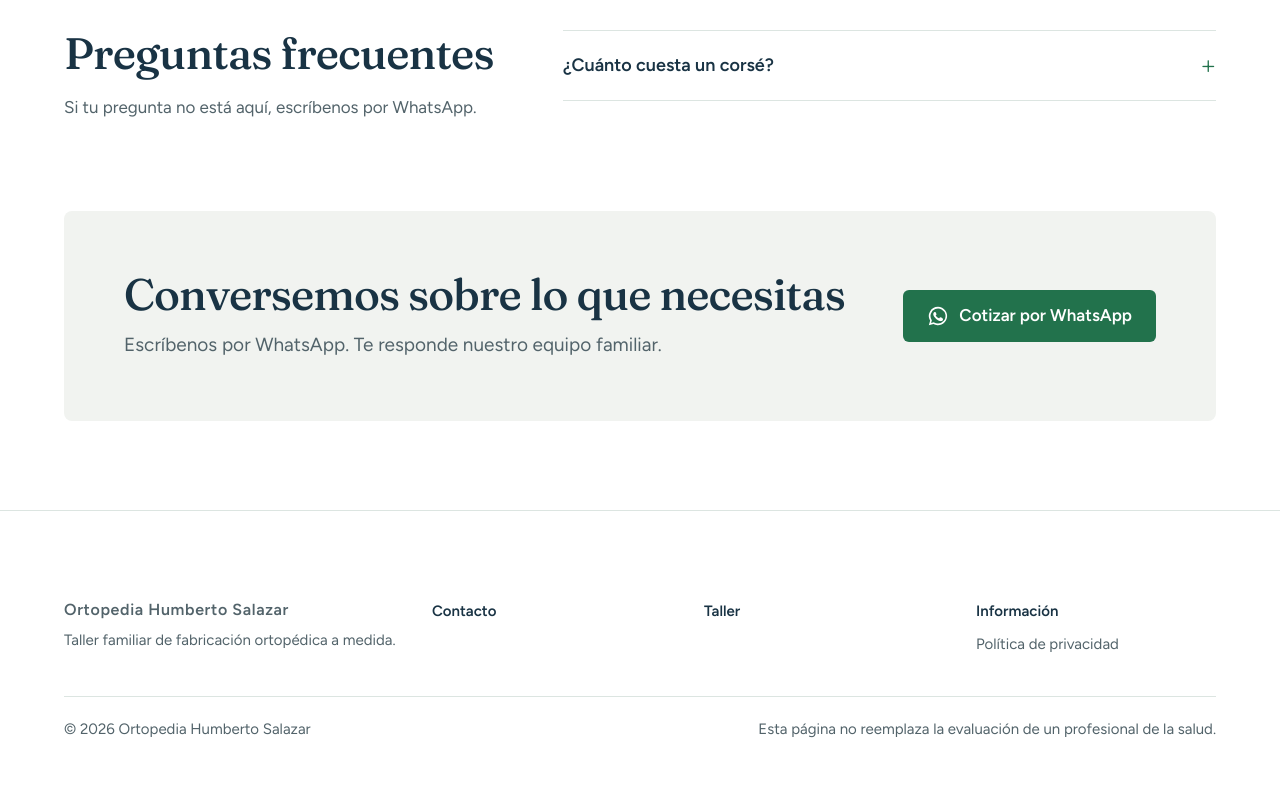
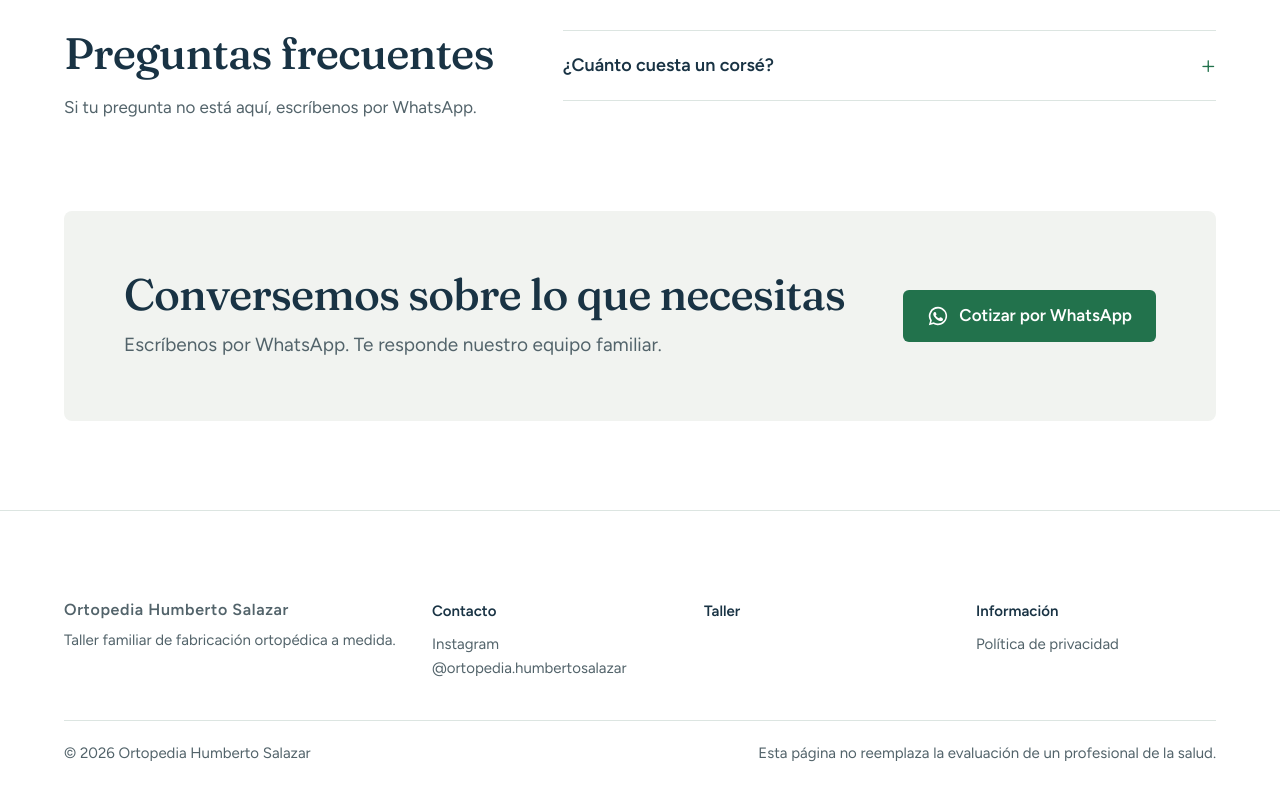
Before and after one commit to nicolesalazarclaro-ai/ortopedia-humberto-salazar, a plain HTML site: page fuente/Ortopedia_Salazar_V5_1_Editable.html in a window 1280 px wide. Shown: the part 4821-5621 px from the top of the page. Drawn offline with Linux system fonts and the light colour scheme.

Commit message:
Agrega Instagram al pie de página (#5)
Claude-Session: https://claude.ai/code/session_019ZBHCp7RuMoSTzC3W6sSqz

Co-authored-by: nicolesalazarclaro-ai <360863939+nicolesalazarclaro-ai@users.noreply.github.com>
Co-authored-by: Claude Opus 5.5 <noreply@anthropic.com>

```diff
--- a/fuente/Ortopedia_Salazar_V5_1_Editable.html
+++ b/fuente/Ortopedia_Salazar_V5_1_Editable.html
@@ -347,7 +347,7 @@ footer{border-top:1px solid var(--line);font-size:15px;color:var(--soft)}
 <div>
 <h3>Contacto</h3>
 <ul>
-<li data-field="WhatsApp"></li><li data-field="Correo"></li><li data-field="Instagram"></li><li data-field="Facebook"></li></ul>
+<li data-field="WhatsApp"></li><li data-field="Correo"></li><li data-field="Instagram"><a href="https://www.instagram.com/ortopedia.humbertosalazar/" rel="noopener" target="_blank">Instagram @ortopedia.humbertosalazar</a></li><li data-field="Facebook"></li></ul>
 </div>
 <div>
 <h3>Taller</h3>
```
Also changed, not shown: sitio/index.html (+1 -1 lines).
